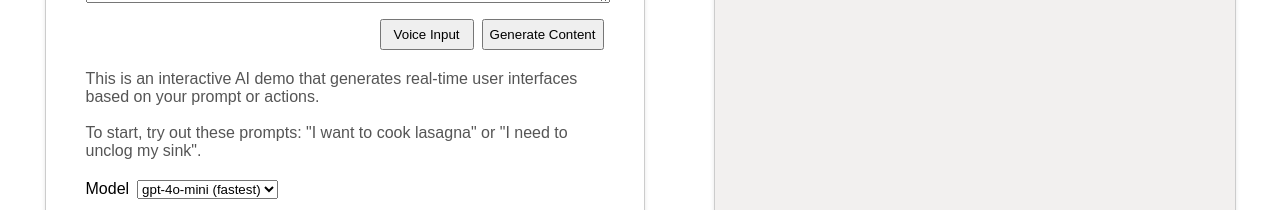
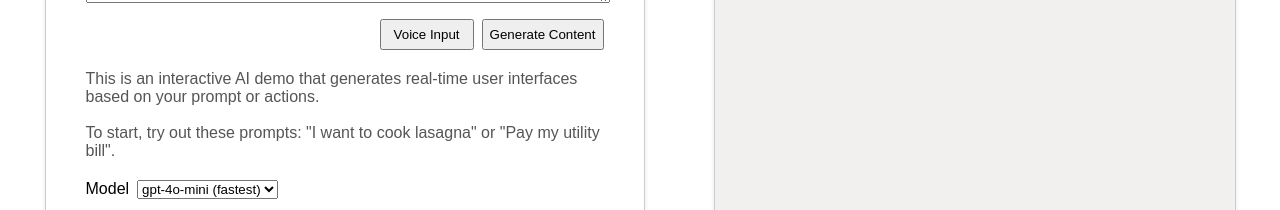
Before and after one commit to Kayhofm/GenUX, a React (Create React App) app in the folder frontend/: page / in a window 1280 px wide. Shown: the part 246-456 px from the top of the page. Built offline with nearby package versions, Linux system fonts and the light colour scheme; no server answers.

Commit message:
Update ControlPanel.js
Text edit

```diff
--- a/frontend/src/components/ControlPanel.js
+++ b/frontend/src/components/ControlPanel.js
@@ -128,7 +128,7 @@ function ControlPanel({ onContentGenerated, prompt, setPrompt }) {
       {/* Intro message */}
       <div style={{ marginTop: '20px', color: '#555', textAlign: 'left'  }}>
         This is an interactive AI demo that generates real-time user interfaces based on your prompt or actions.<br /><br />
-        To start, try out these prompts: "I want to cook lasagna" or "I need to unclog my sink".
+        To start, try out these prompts: "I want to cook lasagna" or "Pay my utility bill".
       </div>
 
       {/* Model dropdown */}
```
